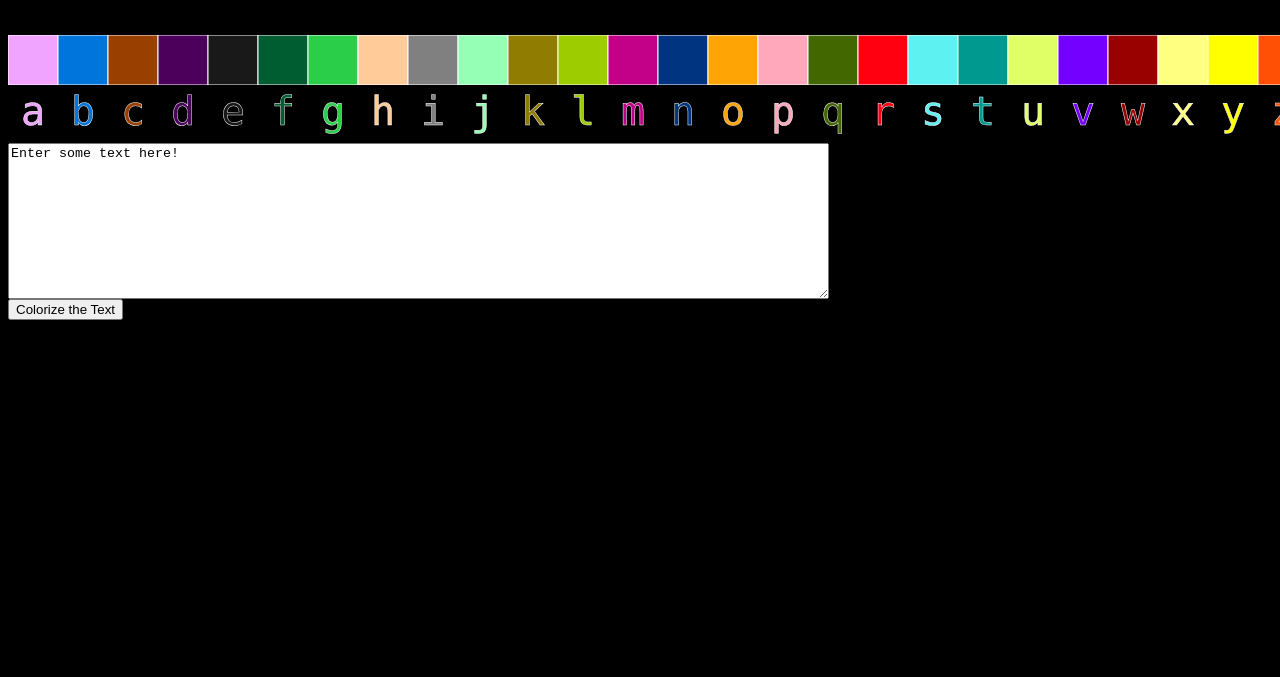
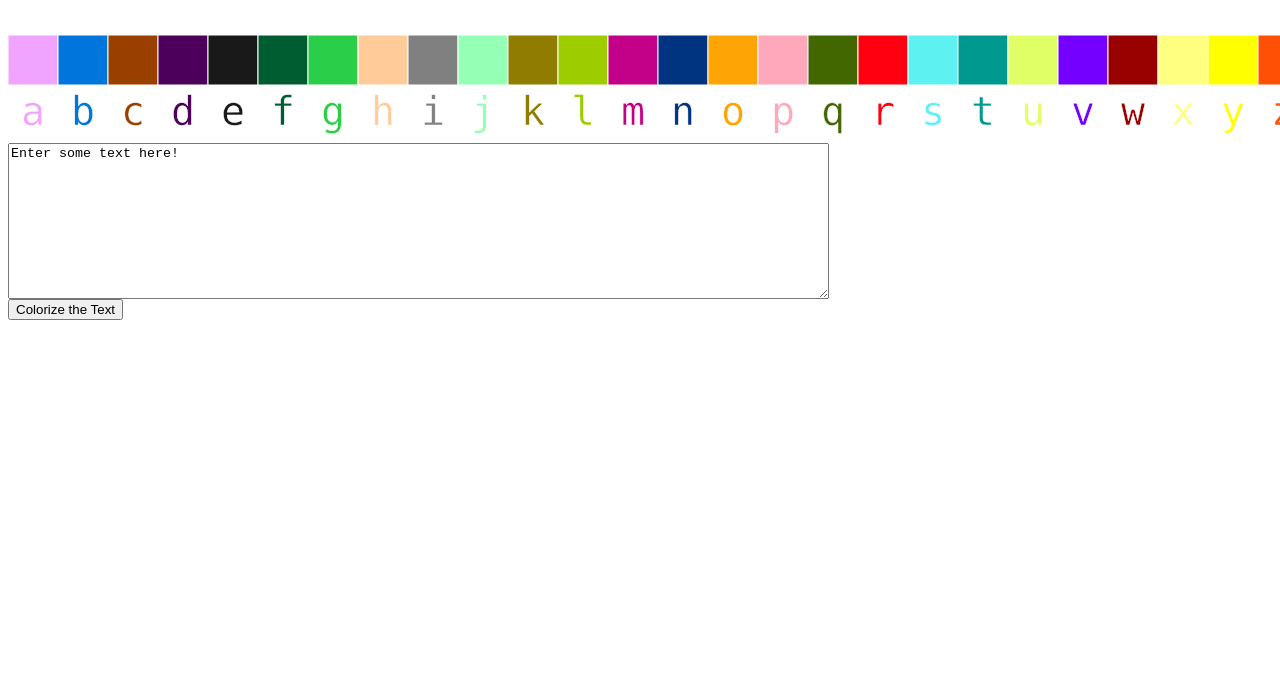
Before and after one commit to ThienDinh/Synesthesia, a website: page static/index.html in a window 1280 px wide. Shown: the part 123-800 px from the top of the page. Drawn offline with nearby package versions, Linux system fonts and the light colour scheme; files whose address does not match are found by name.

Commit message:
Update background color.

```diff
--- a/static/index.html
+++ b/static/index.html
@@ -139,7 +139,7 @@
 		}
 	</script>
 </head>
-<body onload="loadAlphabet()" bgcolor="black">
+<body onload="loadAlphabet()" bgcolor="white">
 <p style="color:white;font-size:50px">Welcome to Synesthesia Development Program by Thien Dinh</p>
 <div id="alphabet"></div>
 <textarea id="input-text" rows="10" cols="100" style="display:block;">Enter some text here!</textarea>
```
